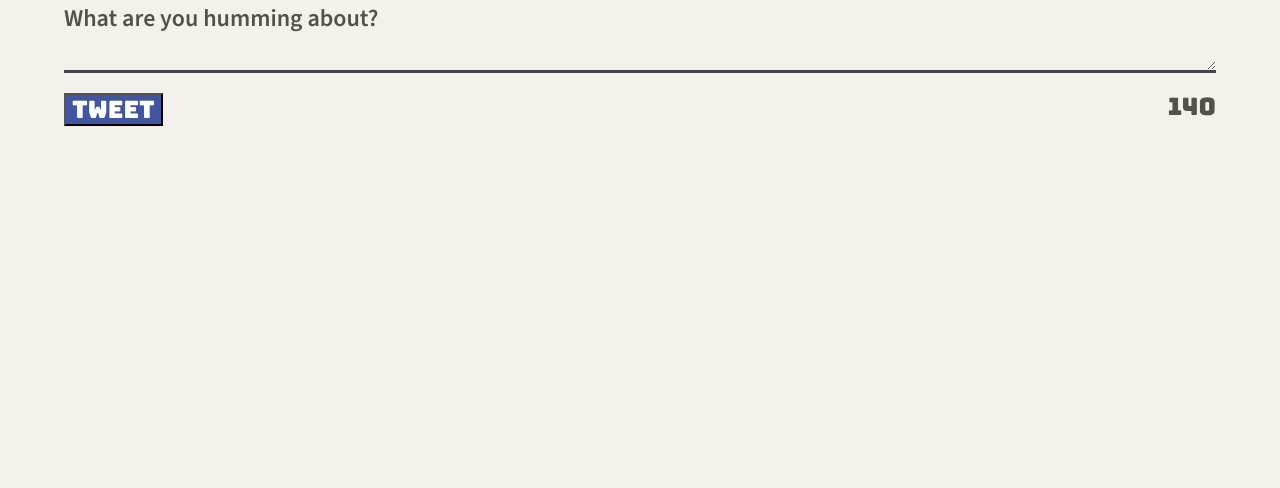
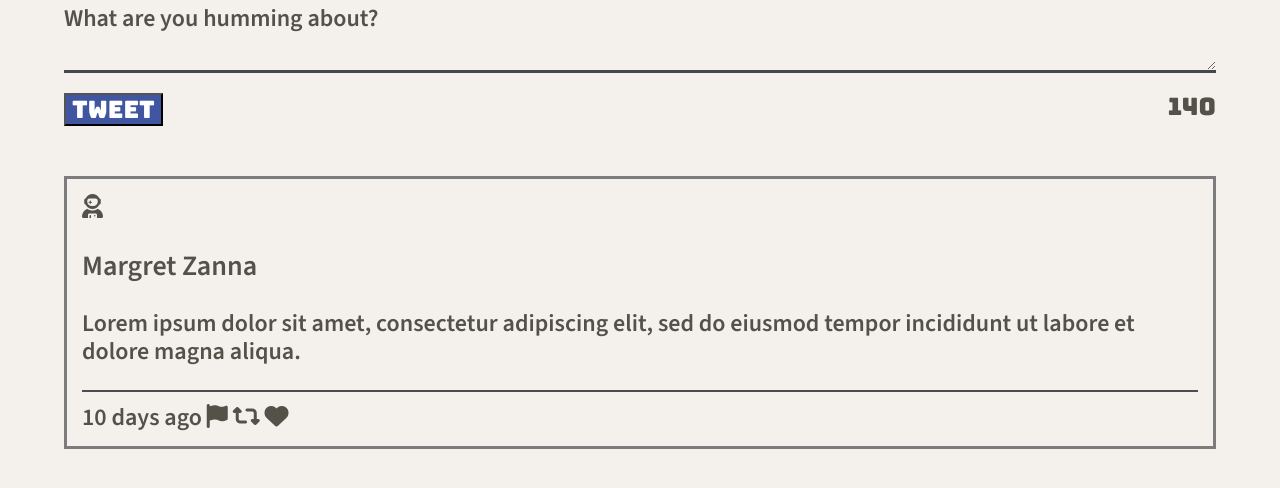
Before and after one commit to joycuicui/tweeter, a website: page public/index.html in a window 1280 px wide. Shown: the part 616-1104 px from the top of the page. Before the commit the page ends 800 px from the top, so only its background shows below. Drawn offline with nearby package versions, Linux system fonts and the light colour scheme.

Commit message:
tweet-container inital setup without styling

```diff
--- a/public/index.html
+++ b/public/index.html
@@ -13,16 +13,15 @@
 
     <!-- App CSS -->
     <link rel="stylesheet" href="./styles/layout.css" type="text/css" />
-
     <link rel="stylesheet" href="./styles/nav.css" />
     <link rel="stylesheet" href="./styles/header.css" />
     <link rel="stylesheet" href="./styles/new-tweet.css" />
+    <link rel="stylesheet" href="./styles/tweets.css" />
     <!-- External JS -->
     <script src="https://ajax.googleapis.com/ajax/libs/jquery/3.4.1/jquery.min.js"></script>
 
     <!-- App JS -->
     <script type="text/javascript" src="./scripts/client.js"></script>
-
     <script
       type="text/javascript"
       src="./scripts/composer-char-counter.js"
@@ -72,6 +71,28 @@
           </div>
         </form>
       </section>
+
+      <section class="tweet-container">
+        <article>
+          <header>
+            <i id="profile-image" class="fa-solid fa-user-astronaut"></i>
+            <h3>Margret Zanna</h3>
+          </header>
+          <div>
+            <p>
+              Lorem ipsum dolor sit amet, consectetur adipiscing elit, sed do
+              eiusmod tempor incididunt ut labore et dolore magna aliqua.
+            </p>
+          </div>
+          <hr />
+          <footer>
+            <span>10 days ago</span>
+            <i class="fa-solid fa-flag"></i>
+            <i class="fa-solid fa-retweet"></i>
+            <i class="fa-solid fa-heart"></i>
+          </footer>
+        </article>
+      </section>
     </main>
   </body>
 </html>
--- a/public/styles/header.css
+++ b/public/styles/header.css
@@ -1,4 +1,4 @@
-header {
+body > header {
   height: 400px;
   width: 100%;
   background-color: #ffc436;
--- /dev/null
+++ b/public/styles/tweets.css
@@ -0,0 +1,9 @@
+article {
+  border: 3px solid #7d7c7c;
+  padding: 15px;
+  margin: 50px 0 50px 0;
+}
+
+article hr {
+  border: 1.8px solid #4a4c4f;
+}
```
